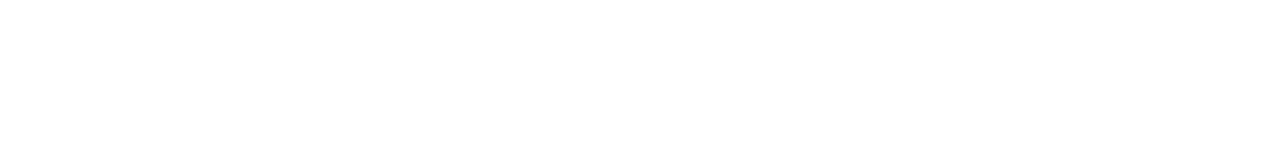
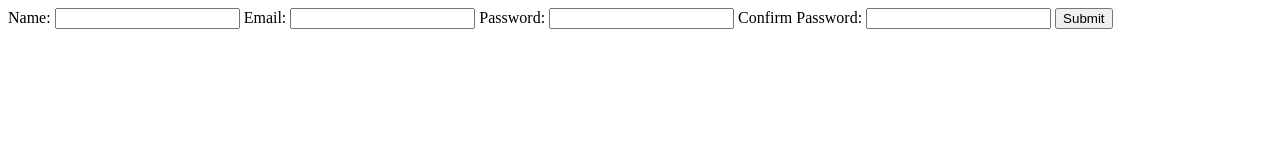
Before and after one commit to acciojob/session-signup-rahul-sahadevan, a website: page main.html in a window 1280 px wide. Drawn offline with Linux system fonts and the light colour scheme.

Commit message:
created a submission

```diff
--- a/main.html
+++ b/main.html
@@ -3,6 +3,18 @@
     <title>Session Signup</title>
   </head>
   <body>
+	  <form action="">
+        <label for="name">Name:</label>
+         <input type="text" id="name">
+        <label for="name">Email:</label>
+         <input type="email" id="email">
+        <label for="password">Password:</label>
+         <input type="password" id="password">
+        <label for="name">Confirm Password:</label>
+         <input type="password" id="confirm-password">
+         <button id="submit">Submit</button>
+
+    </form>
     <!-- Write your code here -->
   </body>
 </html>
--- a/styles.css
+++ b/styles.css
@@ -1 +1,30 @@
 /*  your css code here. If applicable */
+form{
+  display: flex;
+  flex-direction: column;
+  width: 300px;
+  gap: 10px;
+  background-color: #f8f9fa;
+  border: 1px solid #ccc;
+  border-radius: 4px;
+  padding: 2rem;
+}
+label{
+  margin-bottom: 0.5rem;
+  font-size: 1.2rem;
+  font-weight: bold;
+}
+input{
+  width: 100%;
+  border: 1px solid #ccc;
+  padding: 0.5rem;
+  border-radius: 4px;
+  margin-bottom: 1rem;
+}
+button{
+  background-color: #007bff;
+  color: white;
+  padding: 0.75rem 1.5rem;
+  border-radius: 4px;
+  font-weight: bold;
+}
```
Also changed, not shown: script.js (+18 -0 lines).
